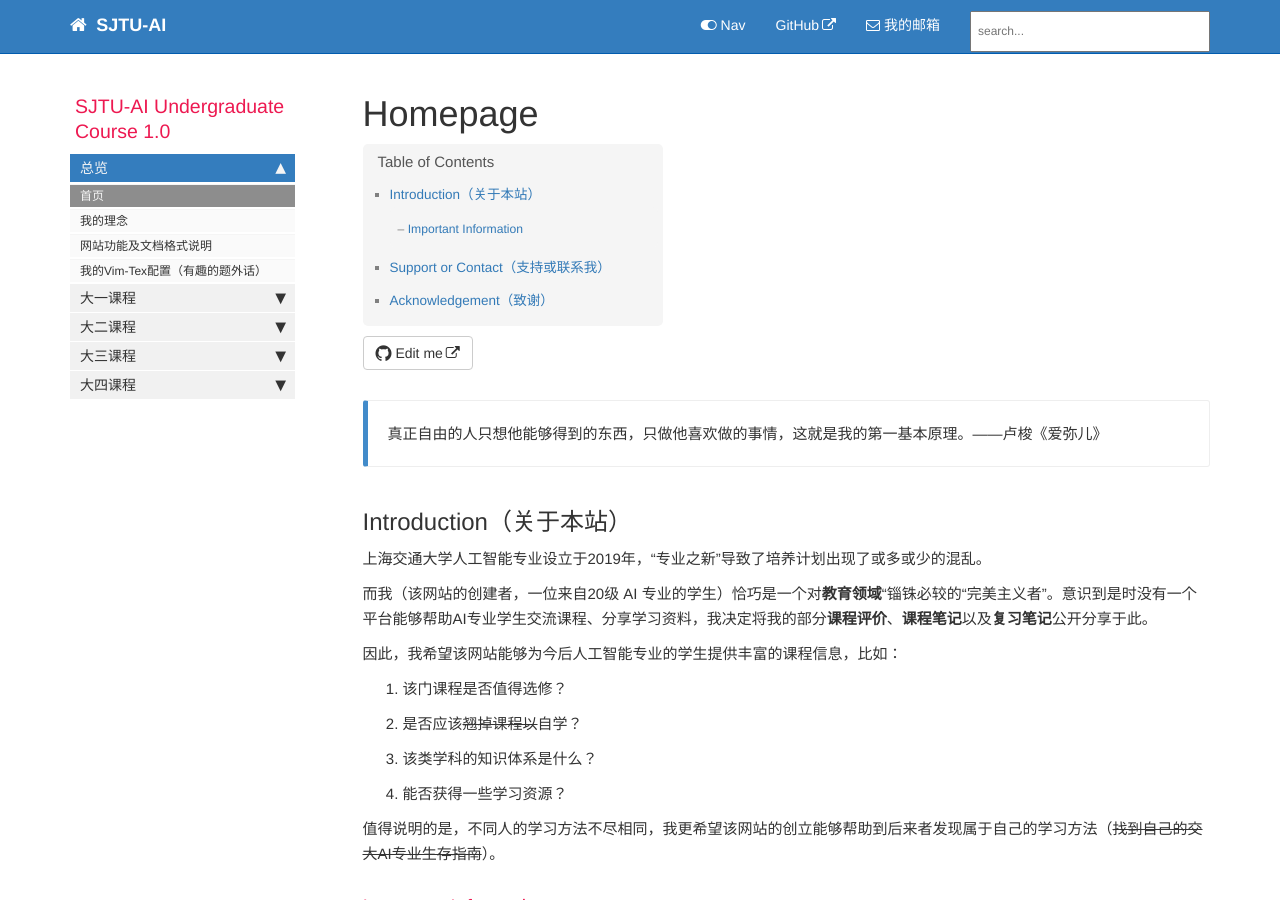
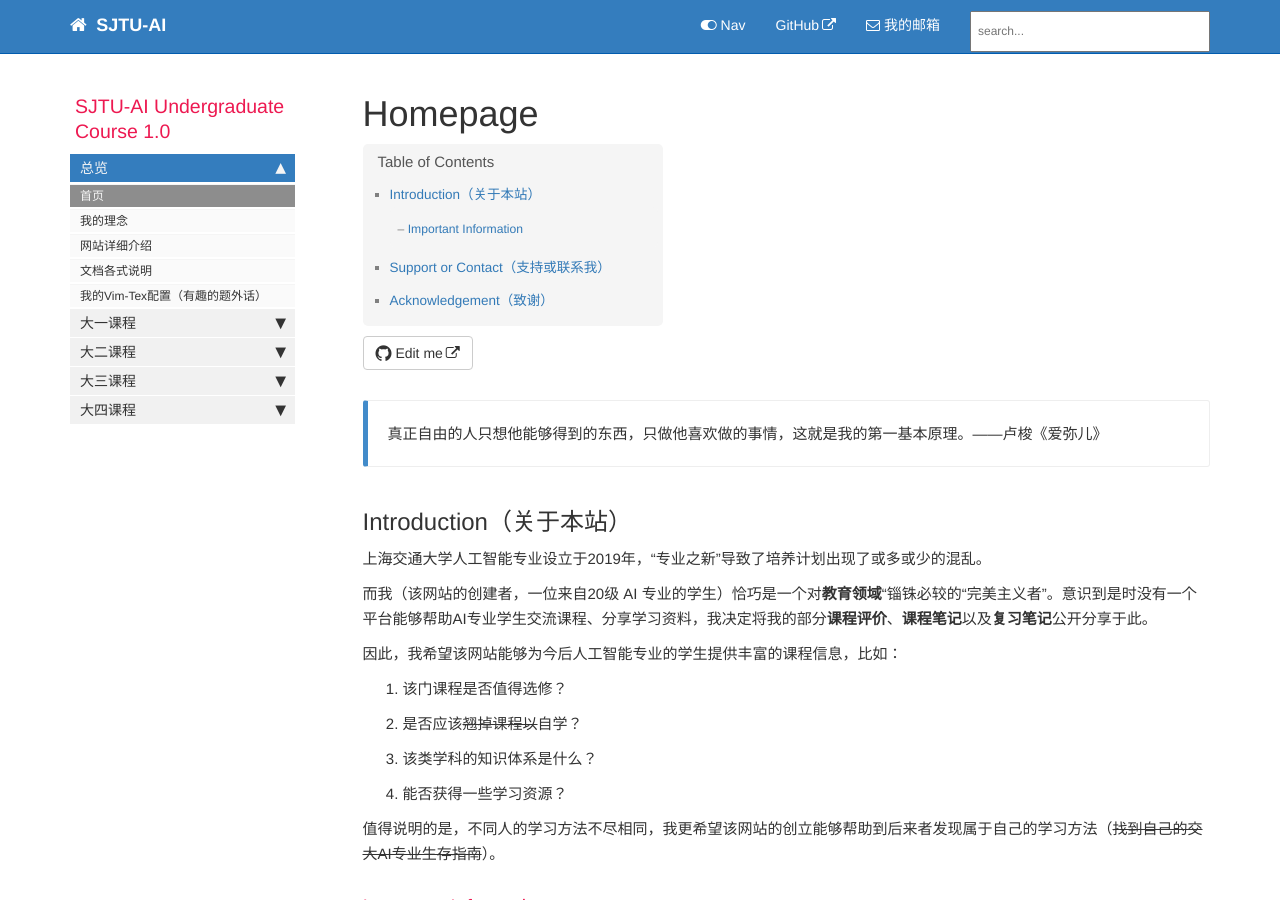
Before and after one commit to aisjtu/aisjtu.github.io, a Jekyll site: the page built from docs/index.md, in a window 1280 px wide and 900 px high. Built offline with Jekyll 4.4.1, drawn with Linux system fonts in a browser that asks for light colours; comment, search, counter and statistics services are not loaded.

Commit message:
Update mydoc_sidebar.yml

```diff
--- a/docs/_data/sidebars/mydoc_sidebar.yml
+++ b/docs/_data/sidebars/mydoc_sidebar.yml
@@ -32,8 +32,12 @@ entries:
       url: /mydoc_my_notions.html
       output: web, pdf
 
-    - title: 网站功能及文档格式说明
-      url: /mydoc_more_information.html
+    - title: 网站详细介绍
+      url: /mydoc_details.html
+      output: web, pdf
+
+    - title: 文档各式说明
+      url: /mydoc_format_req.html
       output: web, pdf
 
     - title: 我的Vim-Tex配置（有趣的题外话）
```
